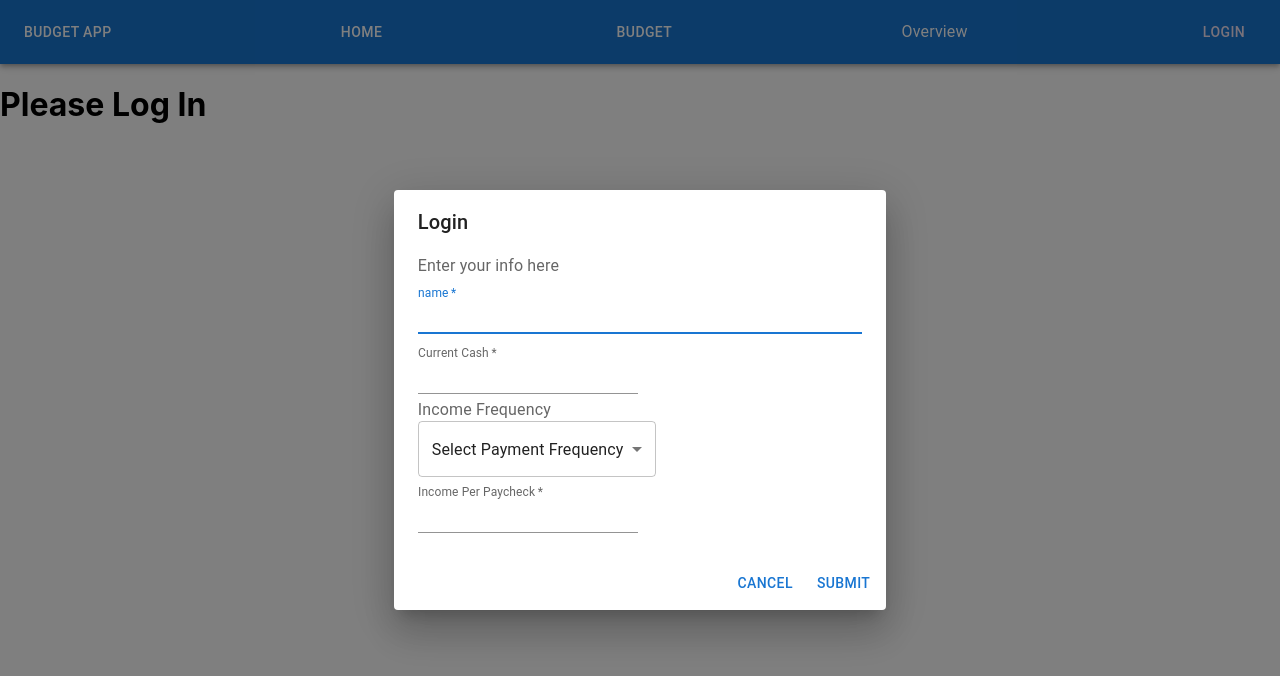
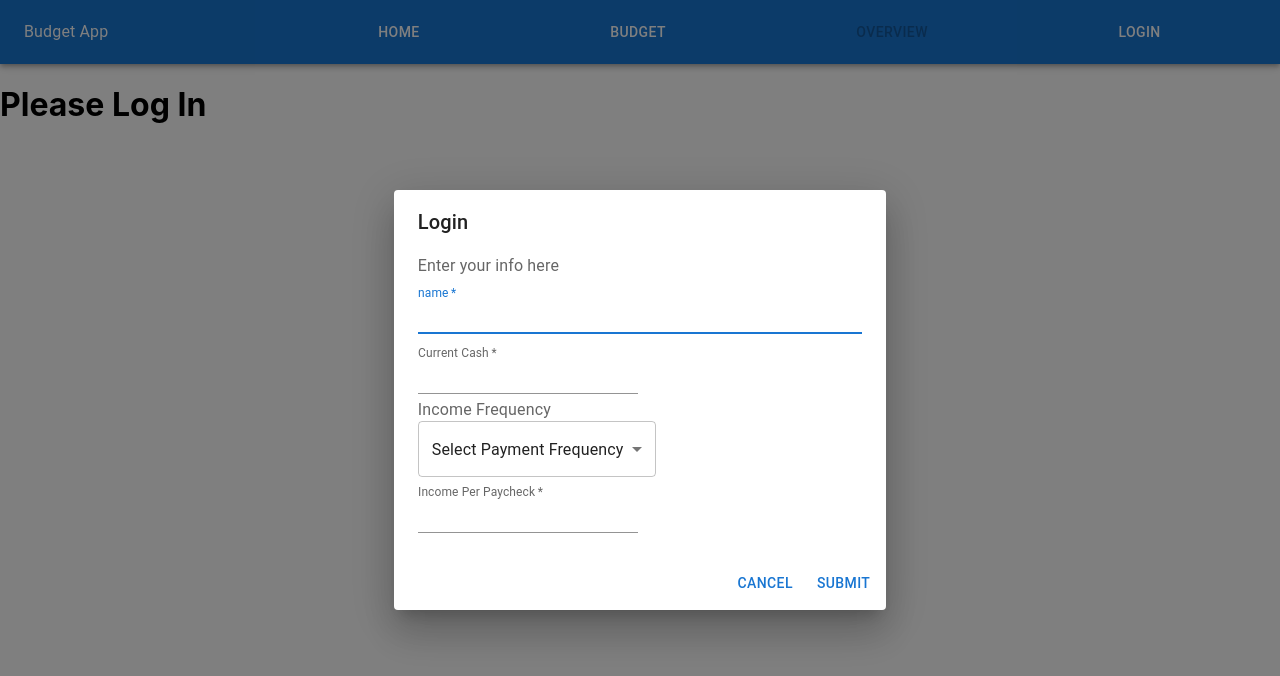
Before and after one commit to NathanR34/MTECH-ReactProject, a React (Create React App) app: page / in a window 1280 px wide. Shown: the top 676 px of the page. Built offline with nearby package versions, Linux system fonts and the light colour scheme.

Commit message:
More style changes

```diff
--- a/src/components/BudgetSetting.js
+++ b/src/components/BudgetSetting.js
@@ -1,66 +1,61 @@
-import {User} from '../App'
-import {getDate} from '../App'
-import { useState } from 'react'
+import { User } from "../App";
+import { getDate } from "../App";
+import { useState } from "react";
+import Paper from "@mui/material/Paper";
 
 const BudgetPage = (loggedIn) => {
-
-    const [upcomingPaycheck, setUpcomingPaycheck] = useState(false)
+  const [upcomingPaycheck, setUpcomingPaycheck] = useState(false);
 
   const paycheckSelection = (e) => {
     let paycheckDate = e.target.value;
-        let numWeeks = 2
-        paycheckDate = new Date(paycheckDate)
+    let numWeeks = 2;
+    paycheckDate = new Date(paycheckDate);
 
-        paycheckDate.setDate(paycheckDate.getDate() + numWeeks * 7)
-        let nextPaycheckDay = paycheckDate.getDate() + 1
+    paycheckDate.setDate(paycheckDate.getDate() + numWeeks * 7);
+    let nextPaycheckDay = paycheckDate.getDate() + 1;
     let nextPaycheckMonth = paycheckDate.getMonth() + 1;
-        let nextPaycheckYear = paycheckDate.getYear()
+    let nextPaycheckYear = paycheckDate.getYear();
 
-
-
-        if(User.incomeFrequency === 'bi-weekly'){
+    if (User.incomeFrequency === "bi-weekly") {
       // e.target.value
       const today = new Date();
       const month = today.getMonth();
       const year = today.getFullYear();
       const date = today.getDate();
 
-            console.log(month)
+      console.log(month);
 
+      if (month + 1 === nextPaycheckMonth && date + 1 === nextPaycheckDay) {
+        setUpcomingPaycheck(true);
+      }
+    }
+  };
 
-            if(month + 1 === nextPaycheckMonth && date + 1 === nextPaycheckDay){
-                setUpcomingPaycheck(true)
+  if (loggedIn.loggedIn) {
+    return (
+      <div className="mainPage">
+        <Paper
+          className="budget-container"
+          elevation={5}
+          sx={{ borderRadius: 5 }}
+        >
+          <div>Personalize Your Budget Here</div>
+          {User.incomeFrequency === "bi-weekly" ? (
+            <div>
+              <p>When did you last get paid: </p>
+              <input onSelect={paycheckSelection} type="date" />{" "}
+            </div>
+          ) : null}
+
+          {upcomingPaycheck === true ? (
+            <div>Upcoming Paycheck {User.income}</div>
+          ) : null}
+        </Paper>
+      </div>
+    );
   }
 
-        }
-    }
+  return <h1>Please Log In</h1>;
+};
 
-
-    if (loggedIn.loggedIn){
-    return(
-        <div className="budget-container">
-            <div>Personalize Your Budget Here</div>
-            {(User.incomeFrequency === 'bi-weekly') ? (
-                <div>
-                    <p>When did you last get paid: </p>
-                    <input onSelect={paycheckSelection} type="date" /> </div>
-            ) : null}
-
-           {(upcomingPaycheck === true) ? (
-                                (
-                                    <div>
-                                        Upcoming Paycheck {User.income}
-                                    </div>
-                                )
-           ) : null}
-
-        </div>
-    )}
-
-    return(
-        <h1>Please Log In</h1>
-    )
-
-}
-
-export default BudgetPage
+export default BudgetPage;
--- a/src/components/NavBar.js
+++ b/src/components/NavBar.js
@@ -89,37 +89,47 @@ export default function SimpleDialogDemo({ setPageSelect }) {
       <AppBar position="static">
         <Toolbar>
           {" "}
-          <Typography
-            className="logo"
+          <Typography display="block" sx={{ flexGrow: 1 }}>
+            Budget App
+          </Typography>{" "}
+          {/* <Typography
+            className="button"
             variant="button"
             display="block"
             sx={{ flexGrow: 1 }}
           >
-            Budget App
-          </Typography>{" "}
-          <Typography
-            className="button"
-            variant="button"
-            display="block"
+            Home
+          </Typography>{" "} */}
+          <Button
+            color="inherit"
             sx={{ flexGrow: 1 }}
             onClick={() => setPageSelect("home")}
           >
+            {" "}
             Home
-          </Typography>{" "}
-          <Typography
+          </Button>
+          {/* <Typography
             className="button"
             variant="button"
             sx={{ flexGrow: 1 }}
+          >
+            Budget
+          </Typography> */}
+          <Button
+            color="inherit"
+            sx={{ flexGrow: 1 }}
             onClick={() => setPageSelect("budget")}
           >
+            {" "}
             Budget
-          </Typography>
-          <Typography display="block" sx={{ flexGrow: 1 }}>
+          </Button>
+          <Button disabled color="inherit" sx={{ flexGrow: 1 }}>
+            {" "}
             Overview
-          </Typography>
+          </Button>
           <Button
             color="inherit"
-            sx={{ color: purple[50] }}
+            sx={{ flexGrow: 1 }}
             onClick={handleClickOpen}
           >
             Login
--- a/src/components/NewTransaction.js
+++ b/src/components/NewTransaction.js
@@ -68,7 +68,6 @@ export default function NewTransaction({ addTransaction }) {
       addTransaction(newTran);
       if (expenseIncomeHandler === "add") {
         User.cash = Number(User.cash) + Number(newTran.amount);
-        // User.income = Number(User.cash) + User.income;
       } else if (expenseIncomeHandler === "subtract") {
         User.cash = User.cash - newTran.amount;
       }
--- a/src/components/history.js
+++ b/src/components/history.js
@@ -12,7 +12,7 @@ export default function History({ historyArr }) {
   };
   console.log();
   return (
-    <div className="spending-history w-50 flex-col">
+    <div className="spending-history">
       <h2>History:</h2>
       <ListItem className="flex-col" component="div">
         {historyOverview.map((tran, index) => (
--- a/src/index.css
+++ b/src/index.css
@@ -25,32 +25,45 @@ body,
 }
 
 .mainPage {
+  position: absolute;
   width: 100%;
   height: 1vh;
+  top: 100px;
   display: flex;
-  justify-content: center;
+  flex-flow: row-reverse wrap;
+  justify-content: space-around;
 }
 .expensePaper {
-  width: 33%;
+  width: 50%;
   height: max-content;
   padding-bottom: 10px;
-  position: absolute;
-  top: 15%;
+  position: relative;
   display: flex;
   flex-direction: column;
   align-items: center;
-  justify-content: space-around;
 }
 .historyPaper {
-  width: 15%;
-  height: 40%;
+  width: 20%;
+  position: relative;
+  left: 10px;
+}
+.spending-history {
   display: flex;
   flex-direction: column;
-  align-items: start;
-  position: absolute;
-  left: 10px;
-  top: 20%;
+  align-content: start;
+  height: 100%;
   overflow: hidden;
+  padding: 10px;
+}
+.budget-container {
+  width: 45%;
+  height: min-content;
+  padding: 10px;
+  display: flex;
+  flex-direction: column;
+  align-items: center;
+  position: relative;
+  top: 20px;
 }
 .row {
   display: flex;
```
Lines whose indentation alone changed are shown as unchanged.
